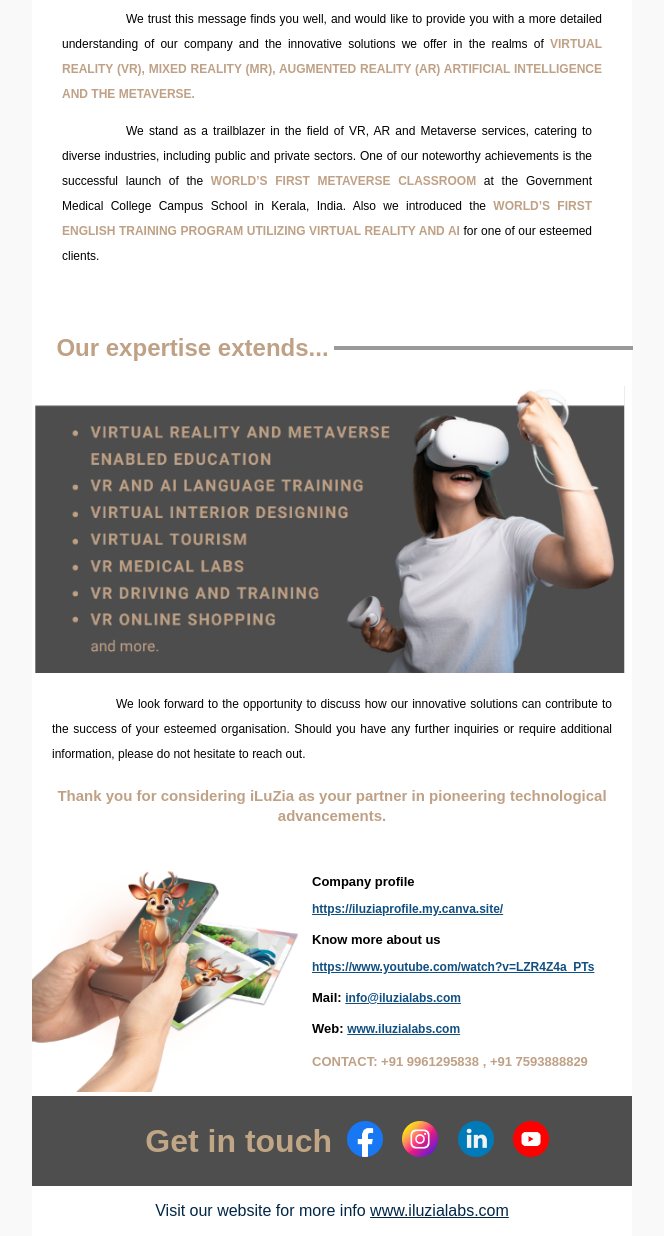
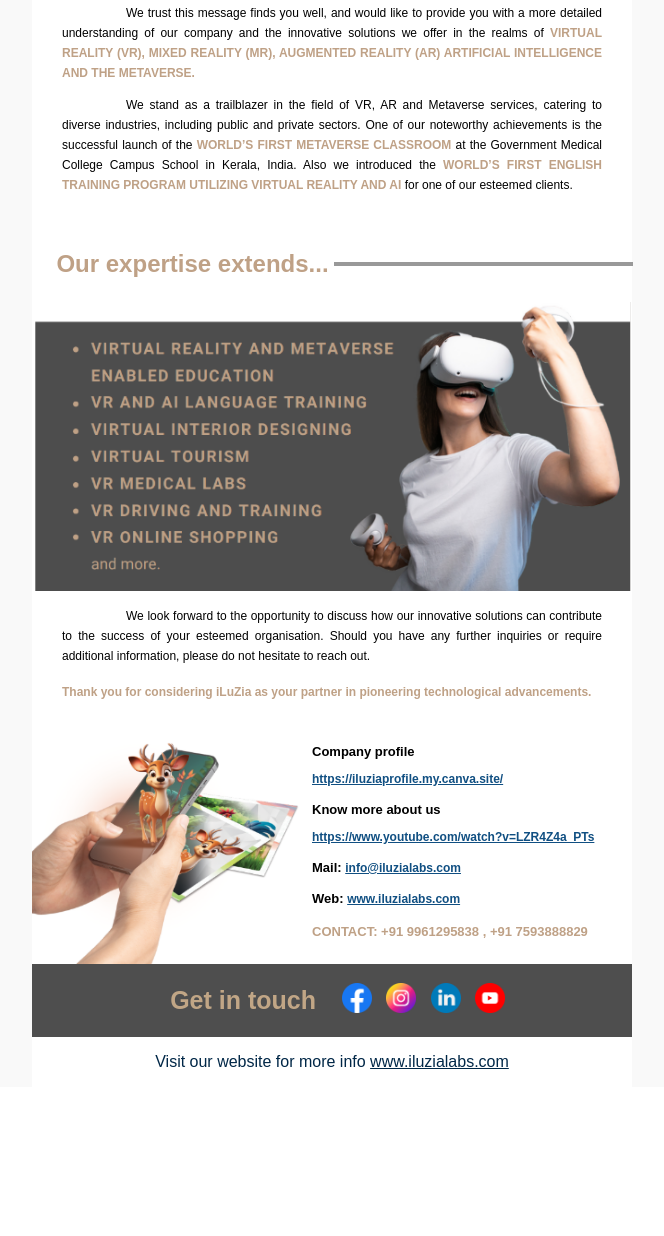
Before and after one commit to Vidhuprasad-iocod/Email-template, a plain HTML site: page index.html in a window 1280 px wide. Shown: the part 652-1888 px from the top of the page, without its empty margins (308-972 px from the left). After the commit the page ends 1739 px from the top, so only its background shows below. Drawn offline with Linux system fonts and the light colour scheme.

Commit message:
third commit

```diff
--- a/index.html
+++ b/index.html
@@ -17,7 +17,7 @@
                                  <tbody>
                                      <tr>
                                         <td>
-                                            <img src="./assets/vrTech.png" alt="vr technology image..." style="width: 100%;">
+                                            <img src="./assets/vrTech.png" alt="vr technology image..." style="width: 100%; display: block;">
                                         </td>
                                      </tr>
                                  </tbody>
@@ -40,14 +40,14 @@
                                             <h1 style="padding-bottom: 60px; line-height: 0; font-weight: 700;">
                                                 technology today”
                                             </h1>
-                                            <p style="padding: 0 30px; text-align: justify; font-size: 12px; font-weight: 500; line-height: 25px; text-indent: 4rem;">
+                                            <p style="padding: 0 30px; text-align: justify; font-size: 12px; font-weight: 500; line-height: 20px; text-indent: 4rem;">
                                                 We trust this message finds you well, and would like to provide you with a more detailed understanding of our
                                                  company and the innovative solutions we offer in the realms of
                                                 <span style="color: #BFA186; font-size: 12px; font-weight: 700;">VIRTUAL REALITY (VR), MIXED REALITY (MR), AUGMENTED REALITY (AR)
                                                     ARTIFICIAL INTELLIGENCE AND THE METAVERSE.
                                                 </span>
                                             </p>
-                                            <p style="padding: 0 40px 30px 30px; text-align: justify; font-size: 12px; font-weight: 500; line-height: 25px; text-indent: 4rem;">
+                                            <p style="padding: 0 30px 20px 30px; text-align: justify; font-size: 12px; font-weight: 500; line-height: 20px; text-indent: 4rem;">
                                                 We stand as a trailblazer in the field of VR, AR and Metaverse services, catering to diverse industries, including public and private sectors.
                                                 One of our noteworthy achievements is the successful launch of the
                                                 <span style="color: #BFA186; font-size: 12px; font-weight: 700;">WORLD’S FIRST METAVERSE CLASSROOM</span> at the Government Medical College
@@ -79,7 +79,7 @@
                                      </tr>
                                      <tr>
                                         <td>
-                                            <img src="./assets/vr-market.png" alt="vr image..." style="width: 200%; ">
+                                            <img src="./assets/vr-market.png" alt="vr image..." style="width: 202%; display: block;">
                                         </td>
                                      </tr>
                                  </tbody>
@@ -91,13 +91,13 @@
                              <table style="width: 100%;" cellpadding="0" cellspacing="0">
                                  <tbody>
                                     <tr>
-                                        <td style="padding: 0 20px;">
-                                            <p style="text-align: justify; font-size: 12px; font-weight: 500; line-height: 25px; text-indent: 4rem;">
+                                        <td style="padding: 0 30px;">
+                                            <p style="text-align: justify; font-size: 12px; font-weight: 500; line-height: 20px; text-indent: 4rem;">
                                                 We look forward to the opportunity to discuss how our innovative solutions can contribute to
                                                 the success of your esteemed organisation. Should you have any further inquiries or require additional
                                                 information, please do not hesitate to reach out.
                                             </p>
-                                            <h4 style="color: #BFA186; text-align: center; font-size: 15px; font-weight: 700; line-height: 20px;">
+                                            <h4 style="color: #BFA186; text-align: justify; font-size: 12px; font-weight: 700; line-height: 20px;">
                                                 Thank you for considering iLuZia as your partner in pioneering technological advancements.
                                             </h4>
                                         </td>
@@ -112,20 +112,20 @@
                                 <tbody>
                                     <tr>
                                         <td style="width: 45%;">
-                                            <img src="./assets/deer 3d.png" alt="3d image..." style="width: 100%;">
+                                            <img src="./assets/deer 3d.png" alt="3d image..." style="width: 100%; display: block;">
                                         </td>
                                         <td>
                                             <ul style="list-style: none; font-size: 13px; font-weight: 600; text-align: start; padding-left: 10px;">
                                                 <li style="padding-bottom: 12px;">Company profile</li>
                                                 <li style="padding-bottom: 16px;"><a href="https://iluziaprofile.my.canva.site/" style="color: rgb(16, 79, 130); font-size: 12px;"
-                                                    onMouseOver="this.style.backgroundColor='yellow'" onMouseOut="this.style.backgroundColor='transparent'">https://iluziaprofile.my.canva.site/</a></li>
+                                                    onMouseOver="this.style.backgroundColor='lightyellow'" onMouseOut="this.style.backgroundColor='transparent'">https://iluziaprofile.my.canva.site/</a></li>
                                                 <li style="padding-bottom: 12px;">Know more about us</li>
                                                 <li style="padding-bottom: 16px;"><a href="https://www.youtube.com/watch?v=LZR4Z4a_PTs" style="color: rgb(16, 79, 130); font-size: 12px;"
-                                                    onMouseOver="this.style.backgroundColor='yellow'" onMouseOut="this.style.backgroundColor='transparent'">https://www.youtube.com/watch?v=LZR4Z4a_PTs</a></li>
+                                                    onMouseOver="this.style.backgroundColor='lightyellow'" onMouseOut="this.style.backgroundColor='transparent'">https://www.youtube.com/watch?v=LZR4Z4a_PTs</a></li>
                                                 <li style="padding-bottom: 16px;">Mail: <a href="info@iluzialabs.com" style="color: rgb(16, 79, 130); font-size: 12px;"
-                                                    onMouseOver="this.style.backgroundColor='yellow'" onMouseOut="this.style.backgroundColor='transparent'">info@iluzialabs.com</a></li>
+                                                    onMouseOver="this.style.backgroundColor='lightyellow'" onMouseOut="this.style.backgroundColor='transparent'">info@iluzialabs.com</a></li>
                                                 <li style="padding-bottom: 18px;">Web: <a href="www.iluzialabs.com" style="color: rgb(16, 79, 130); font-size: 12px;"
-                                                    onMouseOver="this.style.backgroundColor='yellow'" onMouseOut="this.style.backgroundColor='transparent'">www.iluzialabs.com</a></li>
+                                                    onMouseOver="this.style.backgroundColor='lightyellow'" onMouseOut="this.style.backgroundColor='transparent'">www.iluzialabs.com</a></li>
                                                 <li style="color: #BFA186; font-weight: 700;">CONTACT: +91 9961295838 , +91 7593888829</li>
                                             </ul>
                                         </td>
@@ -140,20 +140,20 @@
                                  <tbody>
                                     <tr>
                                         <td style="text-align: end; width: 50%;">
-                                            <h1 style="color: rgb(193, 166, 134);">Get in touch</h1>
+                                            <h1 style="color: rgb(193, 166, 134); font-size: 25px; padding-right: 1rem;">Get in touch</h1>
                                         </td>
                                         <td style="text-align: start;">
                                             <a href="https://www.facebook.com/iluzialabs" style="text-decoration: none;">
-                                                <img src="./assets/facebook.png" alt="logo..." style="width: 12%; padding-left: 15px;">
+                                                <img src="./assets/facebook.png" alt="logo..." style="width: 10%; padding-left: 10px;">
                                             </a>
                                             <a href="https://www.instagram.com/iluzialab/" style="text-decoration: none;">
-                                                <img src="./assets/instagram.png" alt="logo..." style="width: 12%; padding-left: 15px;">
+                                                <img src="./assets/instagram.png" alt="logo..." style="width: 10%; padding-left: 10px;">
                                             </a>
                                             <a href="https://www.linkedin.com/company/iluzialab/" style="text-decoration: none;">
-                                                <img src="./assets/linkedin.png" alt="logo..." style="width: 12%; padding-left: 15px;">
+                                                <img src="./assets/linkedin.png" alt="logo..." style="width: 10%; padding-left: 10px;">
                                             </a>
                                             <a href="https://www.youtube.com/watch?v=LZR4Z4a_PTs" style="text-decoration: none;">
-                                                <img src="./assets/youtube.png" alt="logo..." style="width: 12%; padding-left: 15px;">
+                                                <img src="./assets/youtube.png" alt="logo..." style="width: 10%; padding-left: 10px;">
                                             </a>
                                         </td>
                                     </tr>
```
